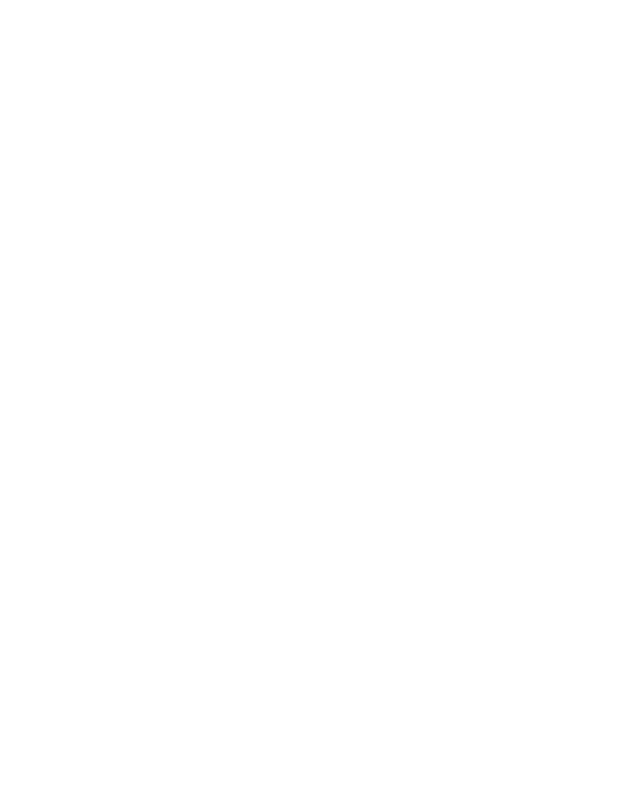
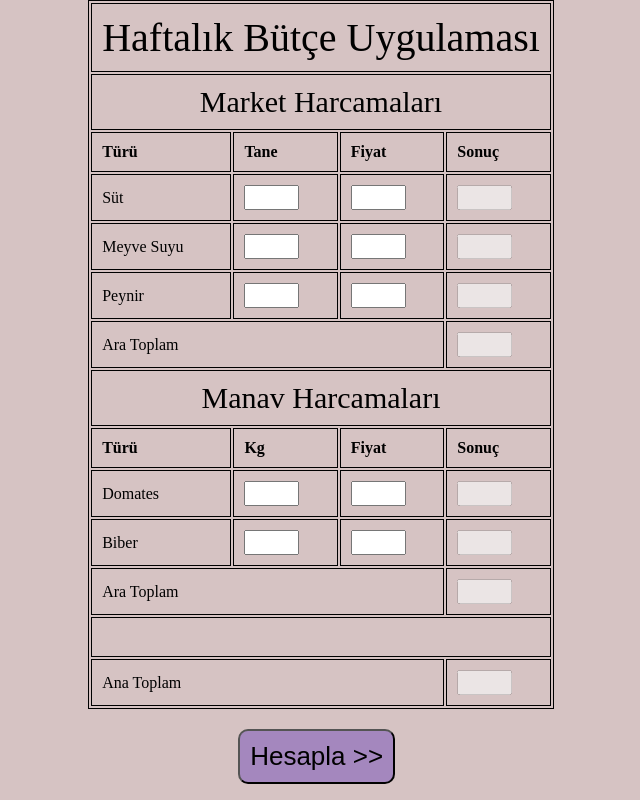
Before and after one commit to elifsudeturker/9-Haftal-k-B-t-e-Uygulamas-, a plain HTML site: page index.html in a window 1280 px wide. Shown: the whole page, without its empty margins (319-959 px from the left). Drawn offline with Linux system fonts and the light colour scheme.

Commit message:
Proje tamamlandı

```diff
--- a/css/style.css
+++ b/css/style.css
@@ -0,0 +1,66 @@
+*{
+    margin: 0;
+    padding: 0;
+    box-sizing: border-box;
+}
+
+body{
+    background-color: rgb(214, 195, 195);
+    display: flex;
+    justify-content: center;
+}
+
+table, tr, td{
+    border: 1px solid black;
+}
+
+td{
+    padding:10px;
+}
+
+.contanier{
+    display: flex;
+    justify-content: center;
+    flex-direction: column;
+    width: 70%;
+    align-items: center;
+}
+
+.text-center{
+    text-align: center;
+}
+
+.main-title{
+    font-size: 40px;
+}
+
+.secondary-title{
+    font-size: 30px;
+}
+
+input[type="number"]{
+    width: 55px;
+    text-align: center;
+    font-size: 18px;
+}
+
+input[type="number"]:hover{
+ background-color: rgb(214, 195, 195);
+}
+
+.text-bold>td{
+    font-weight: bolder;
+}
+
+#hesapla{
+    margin-top: 20px;
+    margin-left: 150px;
+    padding: 10px;
+    font-size: 26px;
+    border-radius: 10px;
+    background-color: rgb(164, 135, 190);
+}
+
+#hesapla:hover{
+    background-color: rgb(209, 181, 235);
+}
--- a/index.html
+++ b/index.html
@@ -4,14 +4,127 @@
     <meta charset="UTF-8">
     <meta http-equiv="X-UA-Compatible" content="IE=edge">
     <meta name="viewport" content="width=device-width, initial-scale=1.0">
-    <title>Document</title>
     <link rel="stylesheet" href="css/style.css">
+    <title>Bütçe Hesaplama</title>
 </head>
 <body>
 
+    <div class="container">
 
+    <table>
+        <tbody><tr>
+            <td colspan="4" class="text-center main-title">Haftalık Bütçe Uygulaması</td>
 
+        </tr>
+        <tr>
+            <td colspan="4" class="text-center secondary-title">Market Harcamaları</td>
 
-    <script src="js/app.js"></script>
-</body>
+        </tr>
+        <tr class="text-bold">
+            <td>Türü</td>
+            <td>Tane</td>
+            <td>Fiyat</td>
+            <td>Sonuç</td>
+        </tr>
+        <tr>
+            <td>Süt</td>
+            <td>
+                <input type="number" id="product1_piece">
+            </td>
+            <td>
+                <input type="number" id="product1_price">
+            </td>
+            <td>
+                <input type="number" id="product1_total" disabled="">
+            </td>
+        </tr>
+        <tr>
+            <td>Meyve Suyu</td>
+            <td>
+                <input type="number" id="product2_piece">
+            </td>
+            <td>
+                <input type="number" id="product2_price">
+            </td>
+            <td>
+                <input type="number" id="product2_total" disabled="">
+            </td>
+        </tr>
+        <tr>
+            <td>Peynir</td>
+            <td>
+                <input type="number" id="product3_piece">
+            </td>
+            <td>
+                <input type="number" id="product3_price">
+            </td>
+            <td>
+                <input type="number" id="product3_total" disabled="">
+            </td>
+        </tr>
+        <tr>
+            <td colspan="3">Ara Toplam</td>
+            <td>
+                <input type="number" id="subtotal1" disabled="">
+            </td>
+        </tr>
+        <tr>
+            <td colspan="4" class="text-center secondary-title">Manav Harcamaları</td>
+
+        </tr>
+        <tr class="text-bold">
+            <td>Türü</td>
+            <td>Kg</td>
+            <td>Fiyat</td>
+            <td>Sonuç</td>
+        </tr>
+        <tr>
+            <td>Domates</td>
+            <td>
+                <input type="number" id="product4_piece">
+            </td>
+            <td>
+                <input type="number" id="product4_price">
+            </td>
+            <td>
+                <input type="number" id="product4_total" disabled>
+            </td>
+        </tr>
+        <tr>
+            <td>Biber</td>
+            <td>
+                <input type="number" id="product5_piece">
+            </td>
+            <td>
+                <input type="number" id="product5_price">
+            </td>
+            <td>
+                <input type="number" id="product5_total" disabled>
+            </td>
+        </tr>
+        <tr>
+            <td colspan="3">Ara Toplam</td>
+
+            <td>
+                <input type="number" id="subtotal2" disabled>
+            </td>
+        </tr>
+        <tr>
+            <td colspan="4">&nbsp;</td>
+        </tr>
+        <tr>
+            <td colspan="3">Ana Toplam</td>
+            <td>
+                <input type="number" id="amount" disabled>
+            </td>
+        </tr>
+    </tbody></table>
+
+    <input type="submit" value="Hesapla >>" id="hesapla">
+
+    </div>
+
+        <script src="js/app.js"></script>
+
+    </body>
 </html>
--- a/js/app.js
+++ b/js/app.js
@@ -0,0 +1,77 @@
+document.getElementById('hesapla').addEventListener('click', topla);
+function topla(){
+    var product1_piece;
+    var product1_price;
+    var product1_total;
+
+    var product2_piece;
+    var product2_price;
+    var product2_total;
+
+    var product3_piece;
+    var product3_price;
+    var product3_total;
+
+    var product4_piece;
+    var product4_price;
+    var product4_total;
+
+    var product5_piece;
+    var product5_price;
+    var product5_total;
+
+    var subtotal1;
+    var subtotal2;
+    var amount;
+
+    ////////////////////
+
+    product1_piece = document.getElementById('product1_piece').value;
+    product1_price = document.getElementById('product1_price').value;
+    product1_total = product1_piece * product1_price;
+    document.getElementById('product1_total').value = product1_total;
+
+    //////////////////////
+
+    product2_piece = document.getElementById('product2_piece').value;
+    product2_price = document.getElementById('product2_price').value;
+    product2_total = product2_piece * product2_price;
+    document.getElementById('product2_total').value = product2_total;
+
+    //////////////////////
+
+    product3_piece = document.getElementById('product3_piece').value;
+    product3_price = document.getElementById('product3_price').value;
+    product3_total = product3_piece * product3_price;
+    document.getElementById('product3_total').value = product3_total;
+
+    ///////////////////////
+
+    product4_piece = document.getElementById('product4_piece').value;
+    product4_price = document.getElementById('product4_price').value;
+    product4_total = product4_piece * product4_price;
+    document.getElementById('product4_total').value = product4_total;
+
+    ///////////////////////
+
+    product5_piece = document.getElementById('product5_piece').value;
+    product5_price = document.getElementById('product5_price').value;
+    product5_total = product5_piece * product5_price;
+    document.getElementById('product5_total').value = product5_total;
+
+
+    ///////////////////////
+
+    subtotal1 = product1_total + product2_total + product3_total;
+    document.getElementById('subtotal1').value = subtotal1;
+
+    subtotal2 = product4_total + product5_total;
+    document.getElementById('subtotal2').value = subtotal2;
+
+    ///////////////////////
+
+    amount=subtotal1 + subtotal2;
+    document.getElementById('amount').value = amount;
+
+
+}
```
